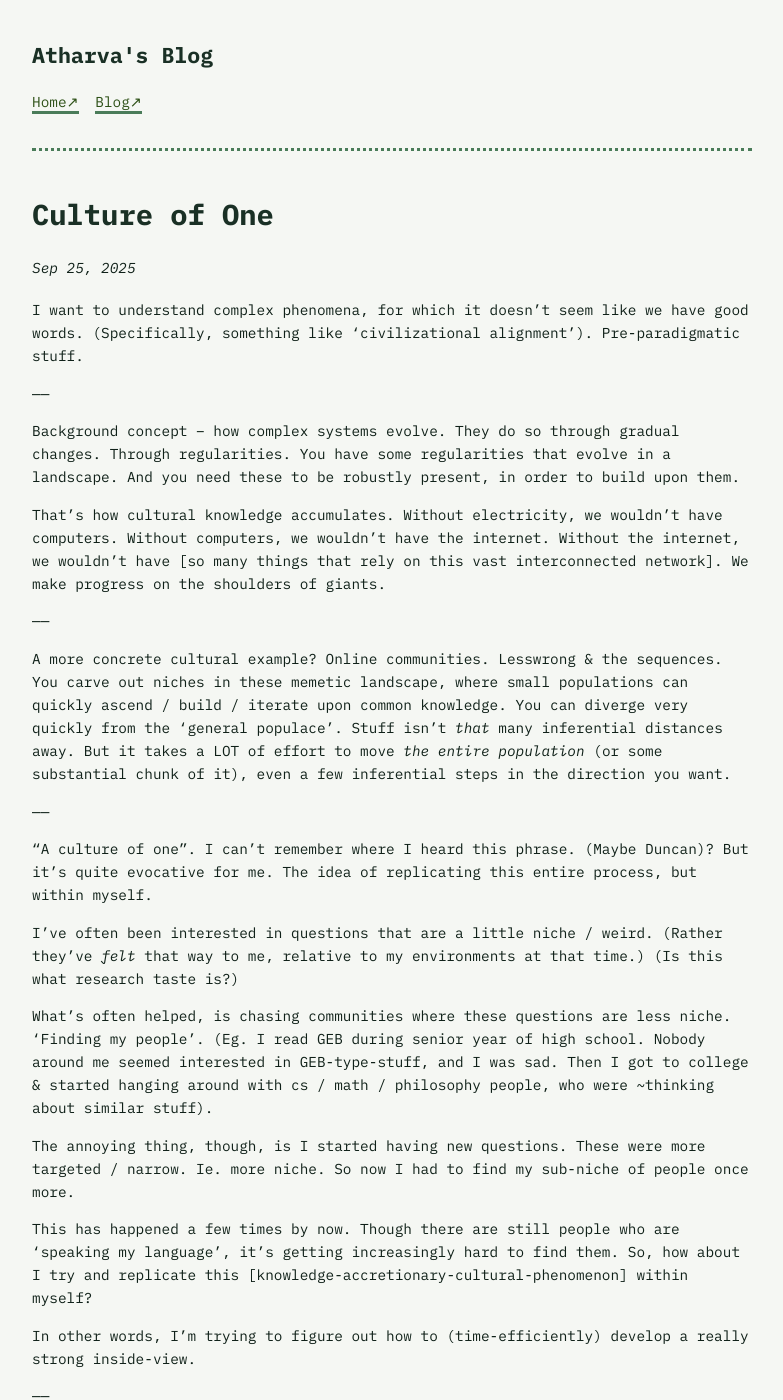
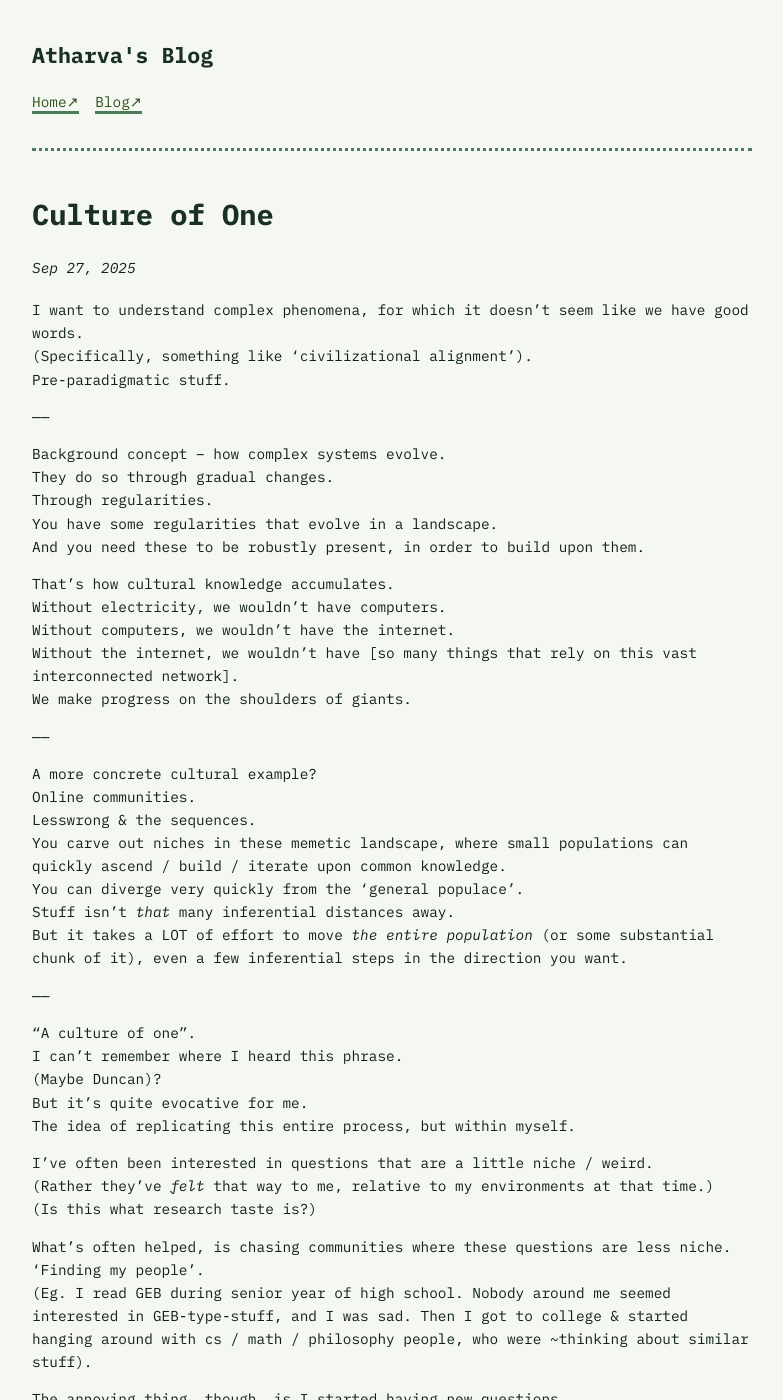
Before and after one commit to atharvanihalani/test-website, a Jekyll site: the page built from _posts/2025-09-27-culture-of-one.md, in a window 1280 px wide and 1400 px high. Shown: the whole window, without its empty margins (248-1031 px from the left). Built offline with Jekyll 4.4.1, drawn with Linux system fonts in a browser that asks for light colours; some of the changed text lies outside the part shown.

Commit message:
links in new tab; minor post formatting

```diff
--- a/_posts/2025-09-27-culture-of-one.md
+++ b/_posts/2025-09-27-culture-of-one.md
@@ -1,7 +1,7 @@
 ---
 layout: post
 title:  "Culture of One"
-date:   2025-09-25 07:19:26 -0400
+date:   2025-09-27 12:13:00 -0400
 tags:   [general]
 
 ---
@@ -11,7 +11,9 @@
 (Specifically, something like ‘civilizational alignment’).
 Pre-paradigmatic stuff.
 
+
 ——
+
 
 Background concept – how complex systems evolve.
 They do so through gradual changes.
@@ -19,13 +21,16 @@
 You have some regularities that evolve in a landscape.
 And you need these to be robustly present, in order to build upon them.
 
+
 That’s how cultural knowledge accumulates.
 Without electricity, we wouldn’t have computers.
 Without computers, we wouldn’t have the internet.
 Without the internet, we wouldn’t have [so many things that rely on this vast interconnected network].
 We make progress on the shoulders of giants.
 
+
 ——
+
 
 A more concrete cultural example?
 Online communities.
@@ -35,7 +40,9 @@
 Stuff isn’t *that* many inferential distances away.
 But it takes a LOT of effort to move *the entire population* (or some substantial chunk of it), even a few inferential steps in the direction you want.
 
+
 ——
+
 
 “A culture of one”.
 I can’t remember where I heard this phrase.
@@ -43,25 +50,32 @@
 But it’s quite evocative for me.
 The idea of replicating this entire process, but within myself.
 
+
 I’ve often been interested in questions that are a little niche / weird.
 (Rather they’ve *felt* that way to me, relative to my environments at that time.)
 (Is this what research taste is?)
+
 
 What’s often helped, is chasing communities where these questions are less niche.
 ‘Finding my people’.
 (Eg. I read GEB during senior year of high school. Nobody around me seemed interested in GEB-type-stuff, and I was sad. Then I got to college & started hanging around with cs / math / philosophy people, who were ~thinking about similar stuff).
 
+
 The annoying thing, though, is I started having new questions.
 These were more targeted / narrow. Ie. more niche.
 So now I had to find my sub-niche of people once more.
+
 
 This has happened a few times by now.
 Though there are still people who are ‘speaking my language’, it’s getting increasingly hard to find them.
 So, how about I try and replicate this [knowledge-accretionary-cultural-phenomenon] within myself?
 
+
 In other words, I’m trying to figure out how to (time-efficiently) develop a really strong inside-view.
 
+
 ——
+
 
 Stuff to keep in mind
 - Beware not-jootsing enough + chasing wrong questions.
```
Also changed, not shown: index.md (+2 -2 lines).
